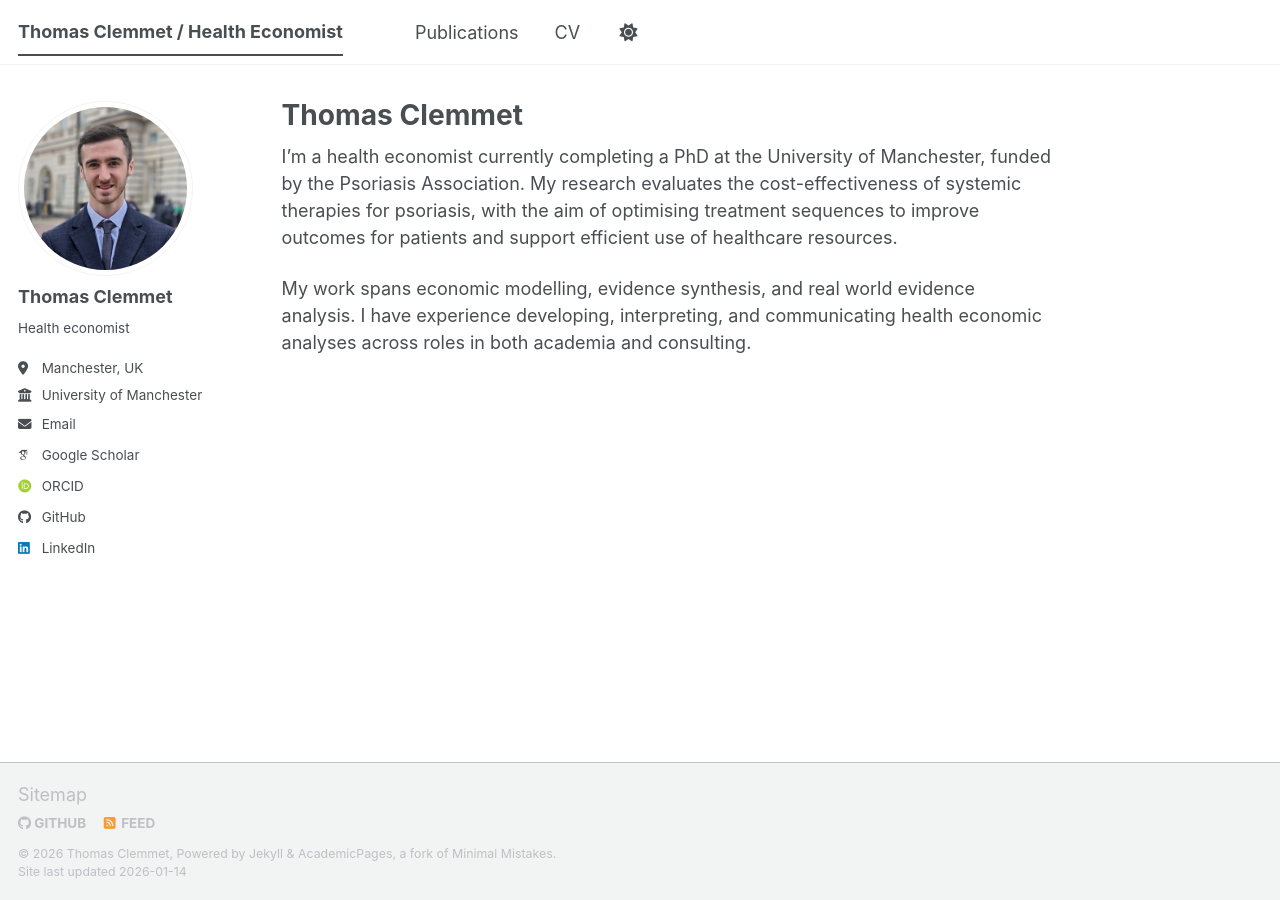
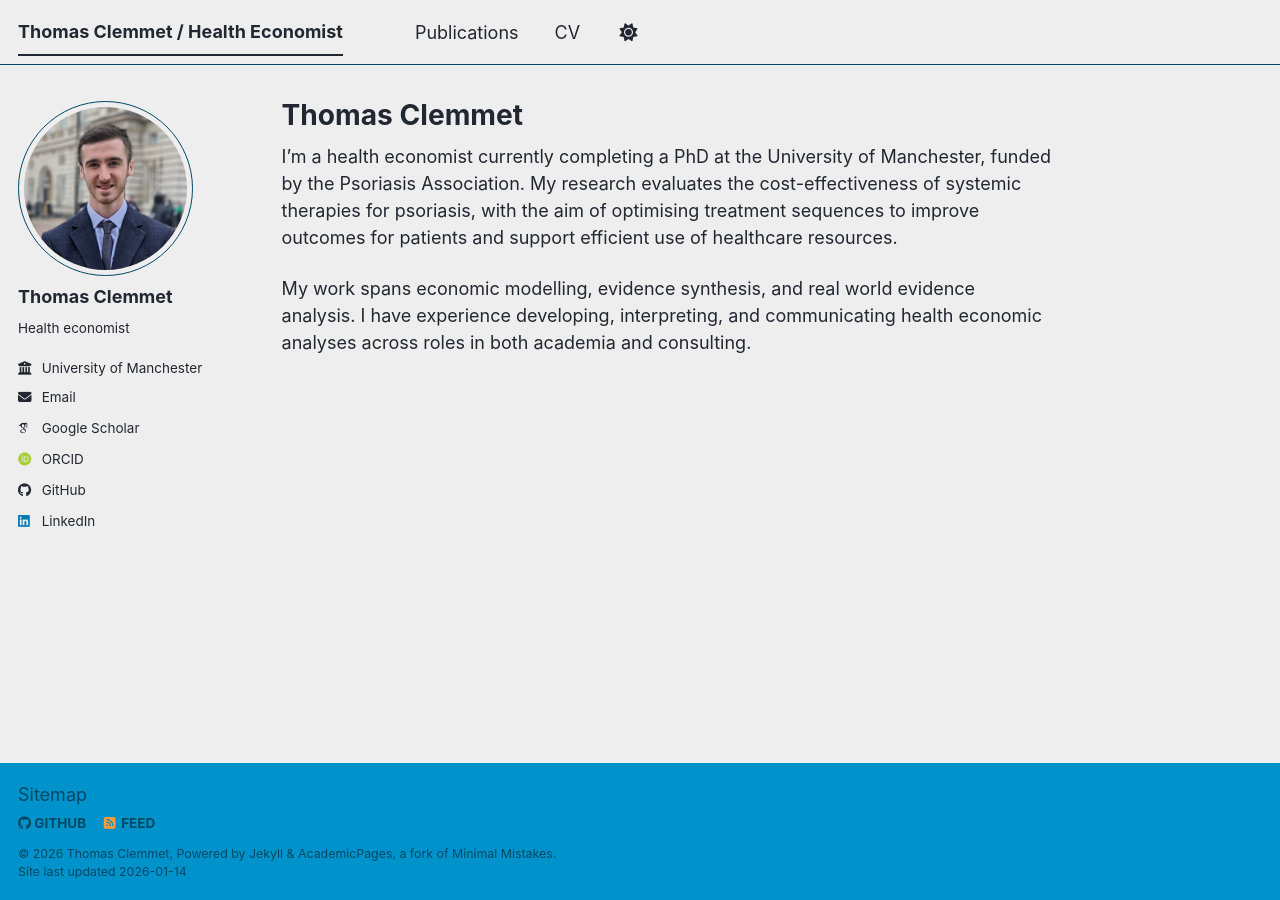
Before and after one commit to tomclemmet/tomclemmet.github.io, a Jekyll site: the page built from _pages/about.md, in a window 1280 px wide. Built offline with Jekyll 4.4.1, drawn with Linux system fonts in a browser that asks for light colours; some web fonts are replaced; a script bundle is joined from its source files by our own code; library files that are not in the unit come from our copies.

Commit message:
Update _config.yml

```diff
--- a/_config.yml
+++ b/_config.yml
@@ -8,7 +8,7 @@
 
 # Basic Site Settings
 locale                   : "en-UK"
-site_theme               : "default" # The available themes options are "default", "air", "sunrise", "mint", "dirt" and "contrast"
+site_theme               : "air" # The available themes options are "default", "air", "sunrise", "mint", "dirt" and "contrast"
 title                    : "Thomas Clemmet / Health Economist"
 title_separator          : "-"
 name                     : &name "Thomas Clemmet"
@@ -27,7 +27,6 @@
   name             : "Thomas Clemmet"
   pronouns         : # example: "he/him"
   bio              : "Health economist"
-  location         : "Manchester, UK"
   employer         : "University of Manchester"
   uri              : # URL
   email            : "thomas.clemmet@postgrad.manchester.ac.uk"
```
